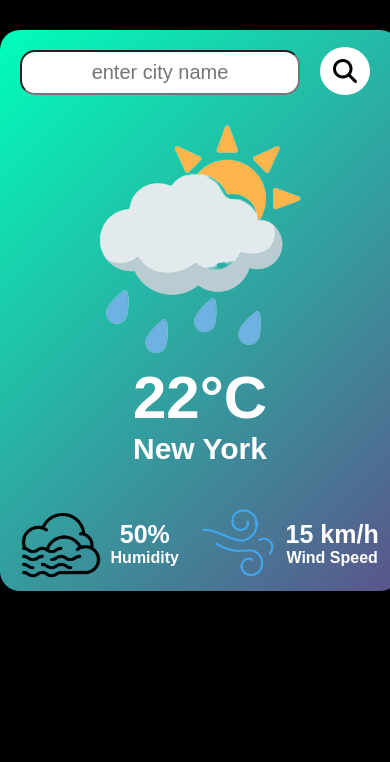
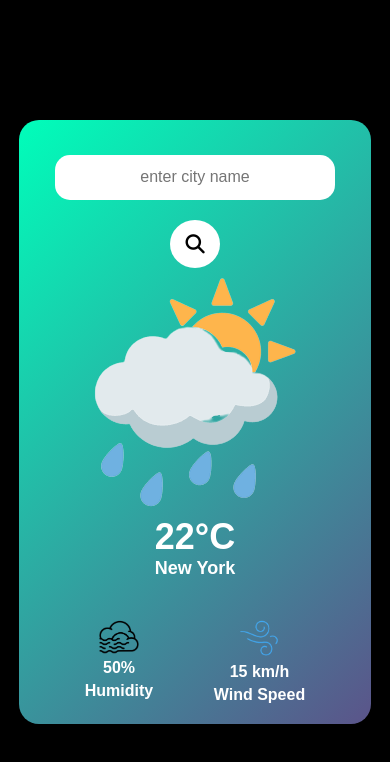
Before and after one commit to Piyush-Badlia/weather-application, a plain HTML site: page index.html in a window 390 px wide. Drawn offline with Linux system fonts and the light colour scheme.

Commit message:
Update Weather-style.css

```diff
--- a/Weather-style.css
+++ b/Weather-style.css
@@ -1,23 +1,28 @@
 * {
     margin: 0px;
-    font-family: Arial;
+    font-family: Arial, sans-serif;
     box-sizing: border-box;
 }
 
 body {
     background-color: black;
+    display: flex;
+    justify-content: center;
+    align-items: center;
+    min-height: 100vh;
+    padding: 10px;
 }
 
 .card {
-    border: 2px solid white;
     border: none;
-    height: auto;
-    width: 400px;
+    width: 100%;
+    max-width: 400px;
     margin: auto;
-    margin-top: 30px;
     border-radius: 20px;
     background: linear-gradient(135deg, #00feba, #5b548a);
     text-align: center;
+    padding: 20px;
+    box-shadow: 0 4px 8px rgba(0, 0, 0, 0.2);
 }
 
 .card h1, h2, p {
@@ -26,11 +31,15 @@ body {
 
 .search-input {
     height: 45px;
-    width: 70%;
+    width: 100%;
+    max-width: 280px;
     border-radius: 15px;
-    margin: 20px;
+    margin: 20px auto;
     text-align: center;
-    font-size: 20px;
+    font-size: 18px;
+    border: none;
+    outline: none;
+    padding: 0 10px;
 }
 
 .search-icon {
@@ -42,38 +51,108 @@ body {
     display: flex;
     align-items: center;
     justify-content: center;
-    margin-top: 17px;
+    margin: 0 auto;
+    cursor: pointer;
 }
 
 .search-bar {
     display: flex;
+    flex-direction: column;
+    align-items: center;
 }
 
 .details {
     display: flex;
     justify-content: space-evenly;
+    flex-wrap: wrap;
     margin-top: 40px;
+    gap: 20px;
 }
 
 .col {
     display: flex;
     align-items: center;
-    margin-bottom: 10px;
+    flex-direction: column;
+}
+
+.col img {
+    max-width: 60px;
+    height: auto;
 }
 
 .humidity, .wind {
-    font-size: 25px;
+    font-size: 20px;
 }
 
 .col p {
-    margin-left: 10px;
+    margin: 5px 0;
     font-weight: 600;
+    color: white;
+    text-align: center;
 }
 
 .weather h1 {
-    font-size: 60px;
+    font-size: 50px;
 }
 
 .weather h2 {
-    font-size: 30px;
+    font-size: 24px;
 }
+
+@media (max-width: 768px) {
+    .card {
+        width: 90%;
+        margin: 20px auto;
+    }
+
+    .weather h1 {
+        font-size: 40px;
+    }
+
+    .weather h2 {
+        font-size: 20px;
+    }
+
+    .details {
+        gap: 10px;
+    }
+
+    .col img {
+        max-width: 50px;
+    }
+
+    .humidity, .wind {
+        font-size: 18px;
+    }
+}
+
+@media (max-width: 480px) {
+    .card {
+        width: 95%;
+        padding: 15px;
+    }
+
+    .search-input {
+        font-size: 16px;
+    }
+
+    .search-icon {
+        font-size: 1.2rem;
+    }
+
+    .weather h1 {
+        font-size: 36px;
+    }
+
+    .weather h2 {
+        font-size: 18px;
+    }
+
+    .col img {
+        max-width: 40px;
+    }
+
+    .humidity, .wind {
+        font-size: 16px;
+    }
+}
```
